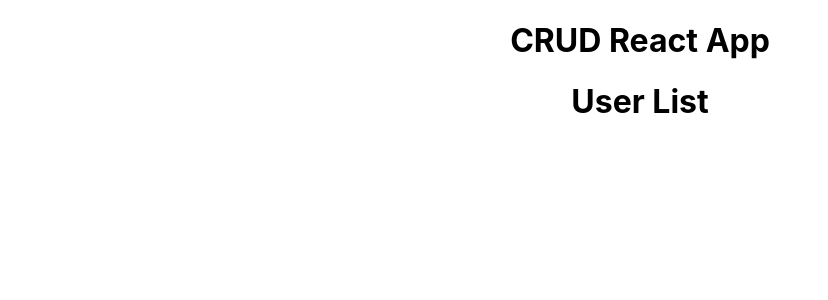
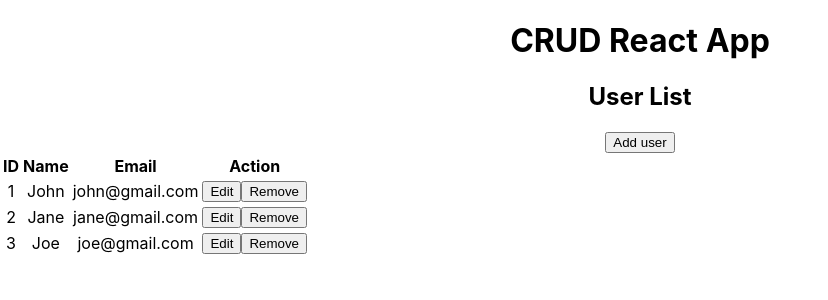
Before and after one commit to bout-nabil/CRUD-REACT-APP, a React (Create React App) app: page / in a window 1280 px wide. Shown: the top 300 px of the page, without its empty margins (0-828 px from the left). Built offline with nearby package versions, Linux system fonts and the light colour scheme.

Commit message:
commited data from store we use uesSelector()

```diff
--- a/src/Components/UserList.js
+++ b/src/Components/UserList.js
@@ -1,8 +1,46 @@
+import { useSelector } from 'react-redux';
+import { Link } from 'react-router-dom';
+
 function UserList() {
+    //data from store we use useSelector()
+    const users = useSelector(data=>data.users);
     return(
         <div>
-            <h1>User List</h1>
+            <h2>User List</h2>
+            <div>
+                <Link to="/add-user">
+                    <button>Add user</button>
+                </Link>
+            </div>
+            <table>
+                <thead>
+                    <tr>
+                        <th>ID</th>
+                        <th>Name</th>
+                        <th>Email</th>
+                        <th>Action</th>
+                    </tr>
+                </thead>
+                <tbody>
 
+                        {
+                            users.map((user,index)=>{
+                                return(
+                                    <tr key={index}>
+                                        <td>{user.id}</td>
+                                        <td>{user.name}</td>
+                                        <td>{user.email}</td>
+                                        <td>
+                                            <button>Edit</button>
+                                            <button>Remove</button>
+                                        </td>
+
+                                   </tr>
+                                )
+                            })
+                        }
+                </tbody>
+            </table>
         </div>
     )
 }
```
